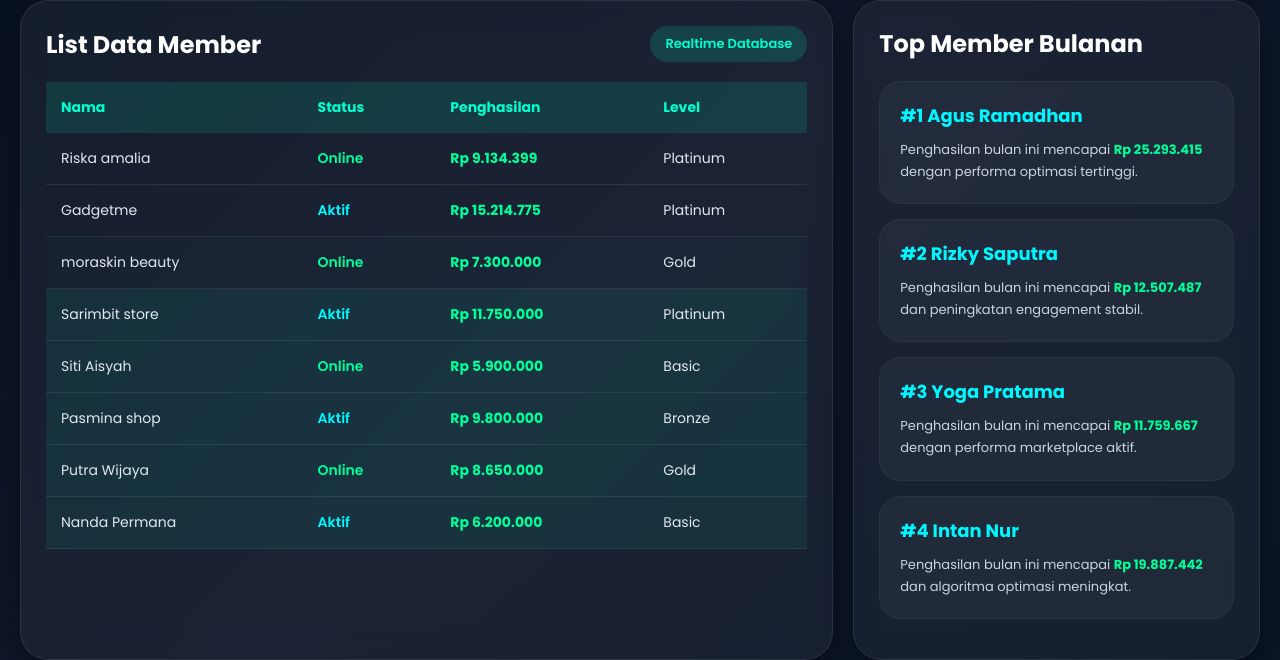
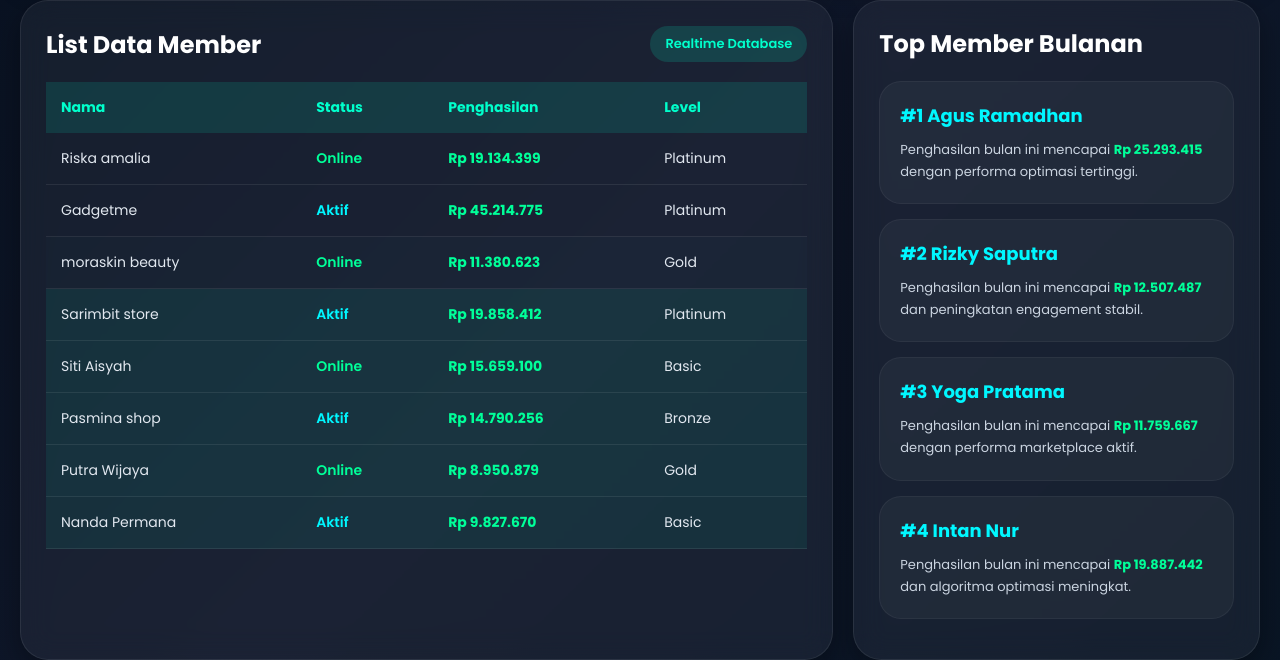
Before and after one commit to marketblastools/listmember.io, a plain HTML site: page index.html in a window 1280 px wide. Shown: the part 219-879 px from the top of the page. Drawn offline with Linux system fonts and the light colour scheme.

Commit message:
Update index.html

```diff
--- a/index.html
+++ b/index.html
@@ -258,56 +258,56 @@
           <tr>
             <td>Riska amalia</td>
             <td class="status-online">Online</td>
-            <td class="income">Rp 9.134.399</td>
+            <td class="income">Rp 19.134.399</td>
             <td>Platinum</td>
           </tr>
 
           <tr>
             <td>Gadgetme</td>
             <td class="status-active">Aktif</td>
-            <td class="income">Rp 15.214.775</td>
+            <td class="income">Rp 45.214.775</td>
             <td>Platinum</td>
           </tr>
 
           <tr>
             <td>moraskin beauty</td>
             <td class="status-online">Online</td>
-            <td class="income">Rp 7.300.000</td>
+            <td class="income">Rp 11.380.623</td>
             <td>Gold</td>
           </tr>
 
           <tr>
             <td>Sarimbit store</td>
             <td class="status-active">Aktif</td>
-            <td class="income">Rp 11.750.000</td>
+            <td class="income">Rp 19.858.412</td>
             <td>Platinum</td>
           </tr>
 
           <tr>
             <td>Siti Aisyah</td>
             <td class="status-online">Online</td>
-            <td class="income">Rp 5.900.000</td>
+            <td class="income">Rp 15.659.100</td>
             <td>Basic</td>
           </tr>
 
           <tr>
             <td>Pasmina shop</td>
             <td class="status-active">Aktif</td>
-            <td class="income">Rp 9.800.000</td>
+            <td class="income">Rp 14.790.256</td>
             <td>Bronze</td>
           </tr>
 
           <tr>
             <td>Putra Wijaya</td>
             <td class="status-online">Online</td>
-            <td class="income">Rp 8.650.000</td>
+            <td class="income">Rp 8.950.879</td>
             <td>Gold</td>
           </tr>
 
           <tr>
             <td>Nanda Permana</td>
             <td class="status-active">Aktif</td>
-            <td class="income">Rp 6.200.000</td>
+            <td class="income">Rp 9.827.670</td>
             <td>Basic</td>
           </tr>
 
```
